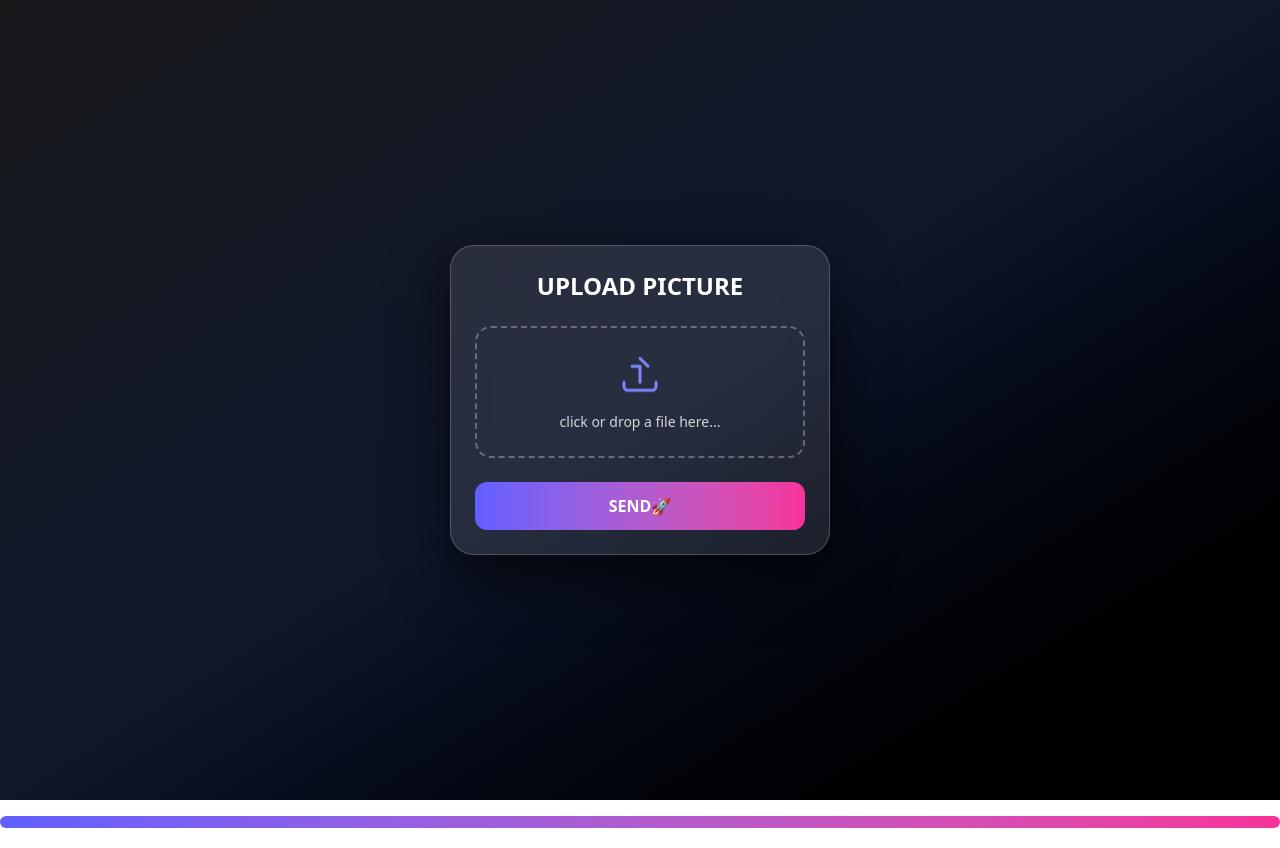
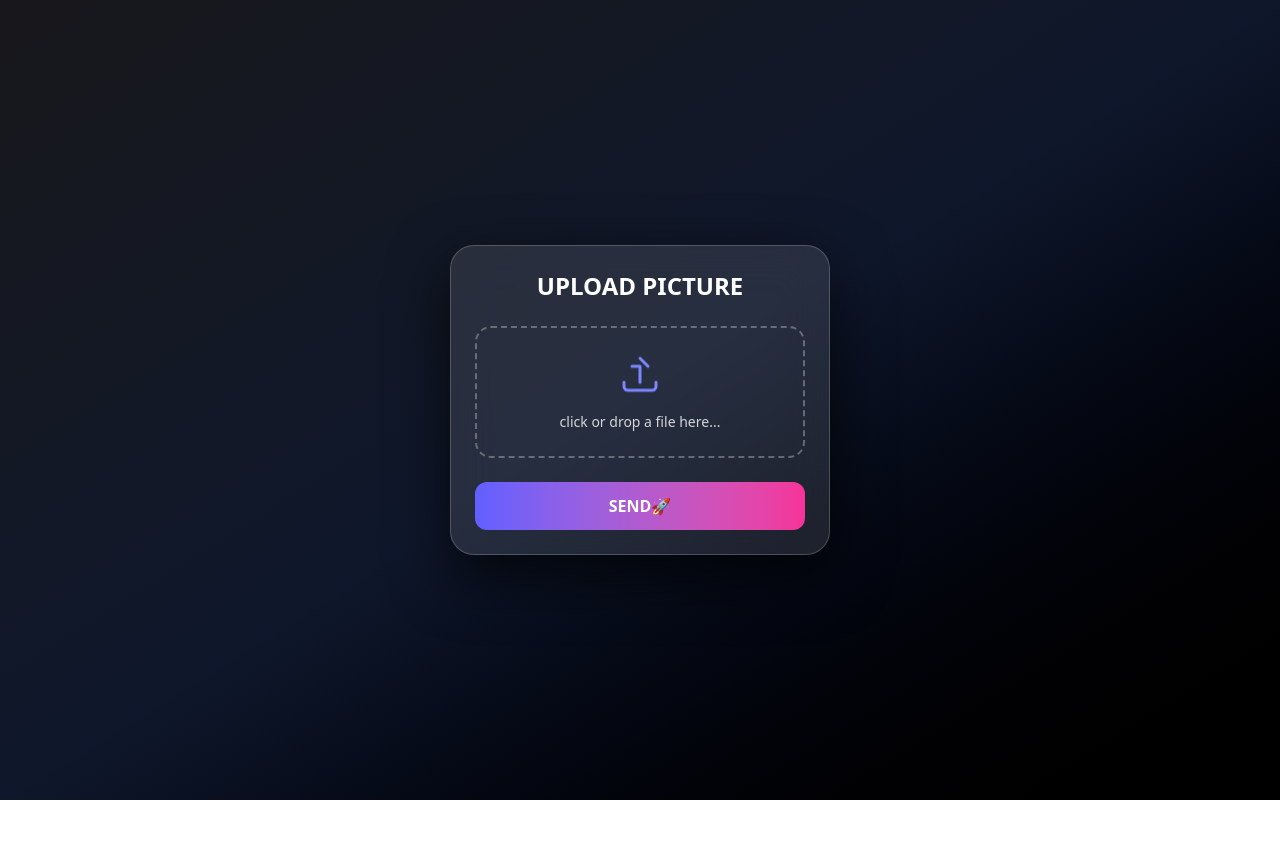
Before and after one commit to VibelessYoung/Image-Uploader, a React (Vite) app in the folder front/: page / in a window 1280 px wide. After the commit the page ends 800 px from the top, so only its background shows below. Built offline with nearby package versions, Linux system fonts and the light colour scheme.

Commit message:
fix a bug

```diff
--- a/front/src/components/FileUpload.jsx
+++ b/front/src/components/FileUpload.jsx
@@ -24,7 +24,7 @@ function FileUpload() {
   };
 
   return (
-    <div className="min-h-screen flex items-center justify-center bg-gradient-to-br from-zinc-900 via-slate-900 to-black">
+    <div className="h-screen overflow-hidden flex items-center justify-center bg-gradient-to-br from-zinc-900 via-slate-900 to-black">
       <div className="w-[380px] p-6 rounded-3xl bg-white/10 backdrop-blur-xl border border-white/20 shadow-[0_20px_60px_rgba(0,0,0,0.7)] animate-fadeIn">
         <h1 className="text-white text-2xl font-bold text-center mb-6">
           UPLOAD PICTURE
@@ -68,7 +68,7 @@ function FileUpload() {
         )}
 
         {/* Progress Bar */}
-        {file && <Progress value={progress} />}
+        {file && progress > 0 && <Progress value={progress} file={file} />}
 
         {/* Button */}
         <button
--- a/front/src/components/Progress.jsx
+++ b/front/src/components/Progress.jsx
@@ -1,8 +1,9 @@
 import React from "react";
 
-function Progress({ value }) {
+function Progress({ value, file }) {
+  const show = file && value > 0;
   return (
-    <div className="mt-4">
+    <div className={`mt-4 ${show ? "" : "hidden"}`}>
       {/* Background */}
       <div className="h-3 w-full bg-white/20 rounded-full overflow-hidden">
         {/* Fill */}
```
